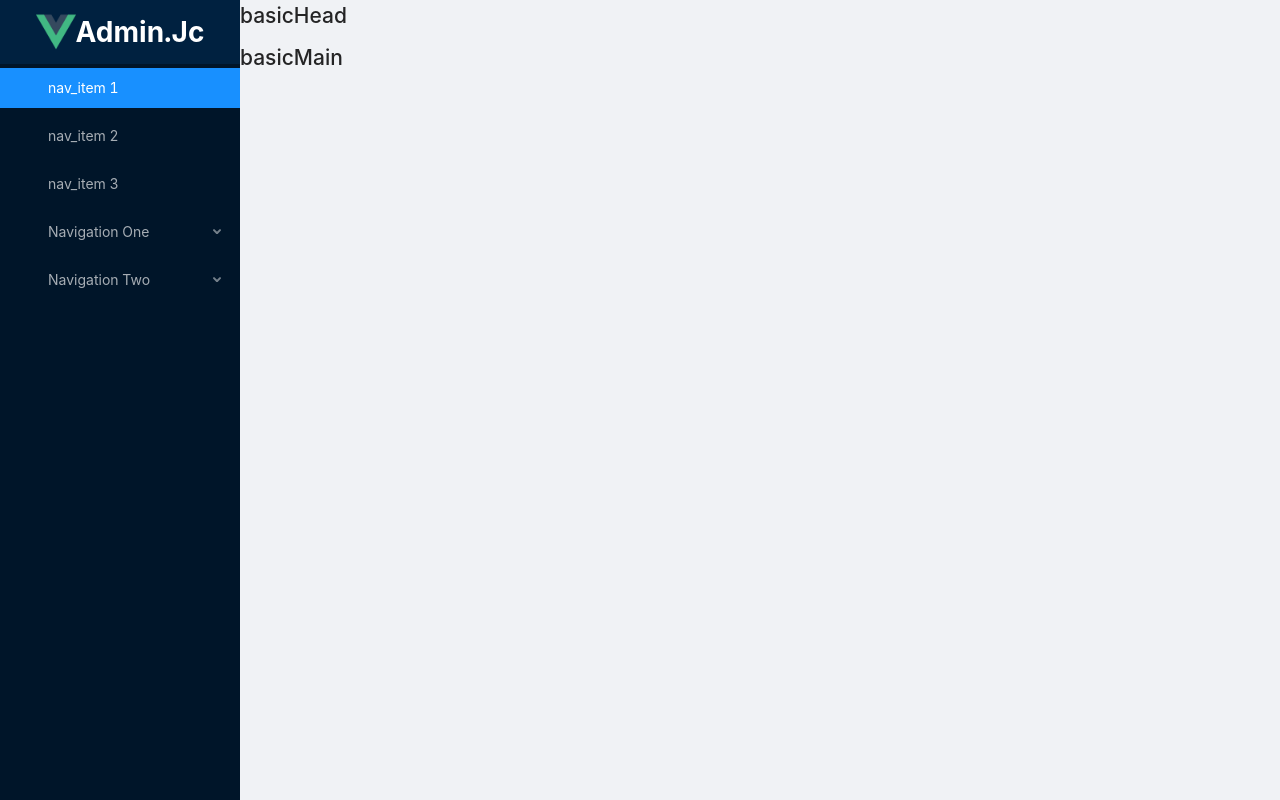
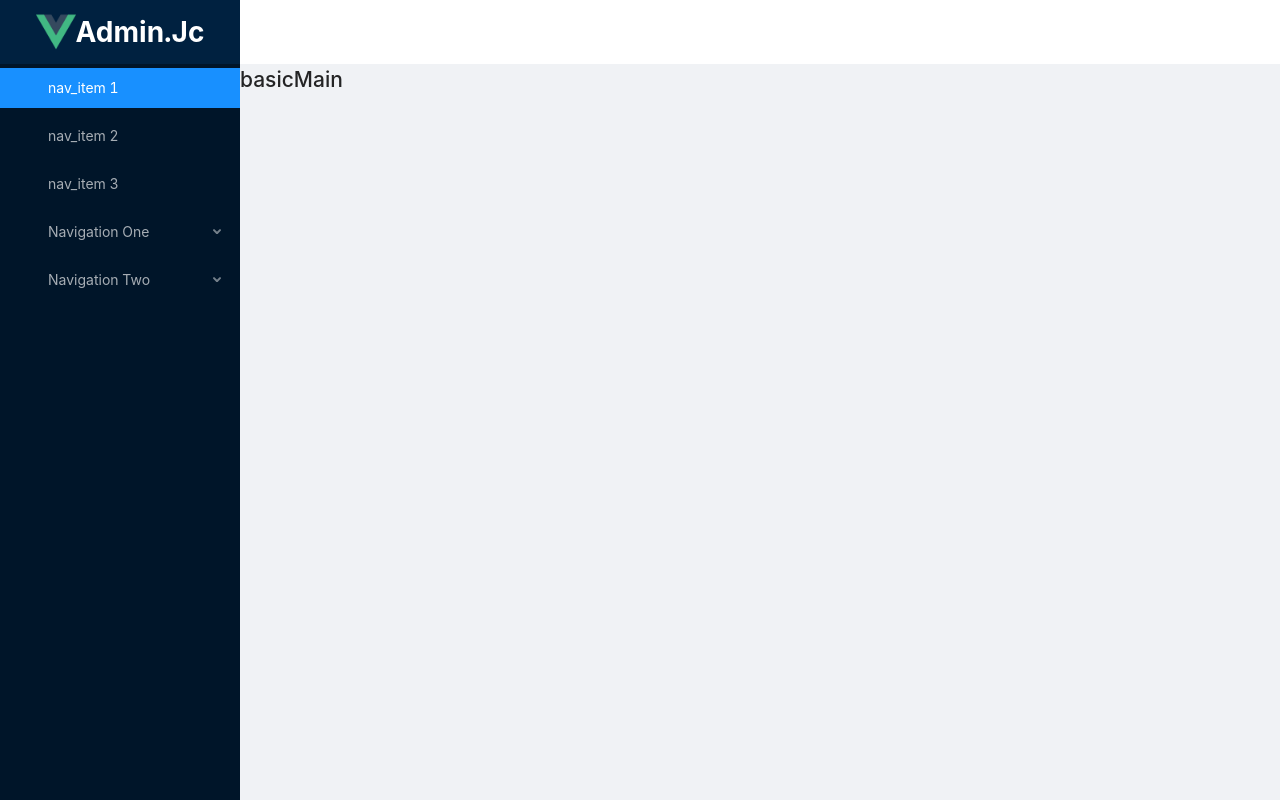
Before and after one commit to madfour/vue-antdv-admin, a Vue app: page / in a window 1280 px wide. Built offline with nearby package versions, Linux system fonts and the light colour scheme.

Commit message:
update: component header

```diff
--- a/src/layouts/BasicLayout.vue
+++ b/src/layouts/BasicLayout.vue
@@ -2,25 +2,27 @@
   <a-layout class="basicLayout">
     <Sidebar />
     <div class="basicContainer">
-      <basicHead />
-      <basicMain />
+      <BasicHead />
+      <BasicMain />
     </div>
   </a-layout>
 </template>
 
 <script>
-import { Sidebar, basicHead, basicMain } from './component'
+import { Sidebar, BasicHead, BasicMain } from './component'
 
 export default {
   name: 'BasicLayout',
   components: {
     Sidebar,
-    basicHead,
-    basicMain
+    BasicHead,
+    BasicMain
   }
 }
 </script>
 
 <style lang="less" scoped>
-
+.basicContainer{
+  flex: 1 1 0;
+}
 </style>
--- /dev/null
+++ b/src/layouts/component/Header/BasicHeader.vue
@@ -0,0 +1,24 @@
+<template>
+  <a-layout-header class="basic-header">
+    <a-icon
+      class="trigger"
+      :type="collapsed ? 'menu-unfold' : 'menu-fold'"
+      @click="() => (collapsed = !collapsed)"
+    />
+  </a-layout-header>
+</template>
+
+<script>
+export default {
+  name: 'BasicHead',
+  data() {
+    return {
+      collapsed: false
+    }
+  }
+}
+</script>
+
+<style lang="less" scoped>
+@import url('index.less');
+</style>
--- /dev/null
+++ b/src/layouts/component/Header/index.less
@@ -0,0 +1,7 @@
+.basic-header{
+  padding: 0;
+  z-index: 0;
+  position: relative;
+  padding: 0 20px;
+  background-color: #ffffff;
+}
--- a/src/layouts/component/basicHead.vue
+++ /dev/null
@@ -1,15 +0,0 @@
-<template>
-  <div>
-    <h1>basicHead</h1>
-  </div>
-</template>
-
-<script>
-export default {
-  name: 'BasicHead'
-}
-</script>
-
-<style scoped>
-
-</style>
--- a/src/layouts/component/index.js
+++ b/src/layouts/component/index.js
@@ -1,3 +1,3 @@
-export { default as Sidebar } from './sidebar'
-export { default as basicHead } from './basicHead'
-export { default as basicMain } from './basicMain'
+export { default as Sidebar } from './Sidebar'
+export { default as BasicHead } from './Header/BasicHeader'
+export { default as BasicMain } from './BasicMain'
```
Also changed, not shown: src/layouts/component/BasicMain.vue (renamed from src/layouts/component/basicMain.vue), src/layouts/component/Header/index.js (added), src/layouts/component/Sidebar.vue (renamed from src/layouts/component/sidebar.vue).
